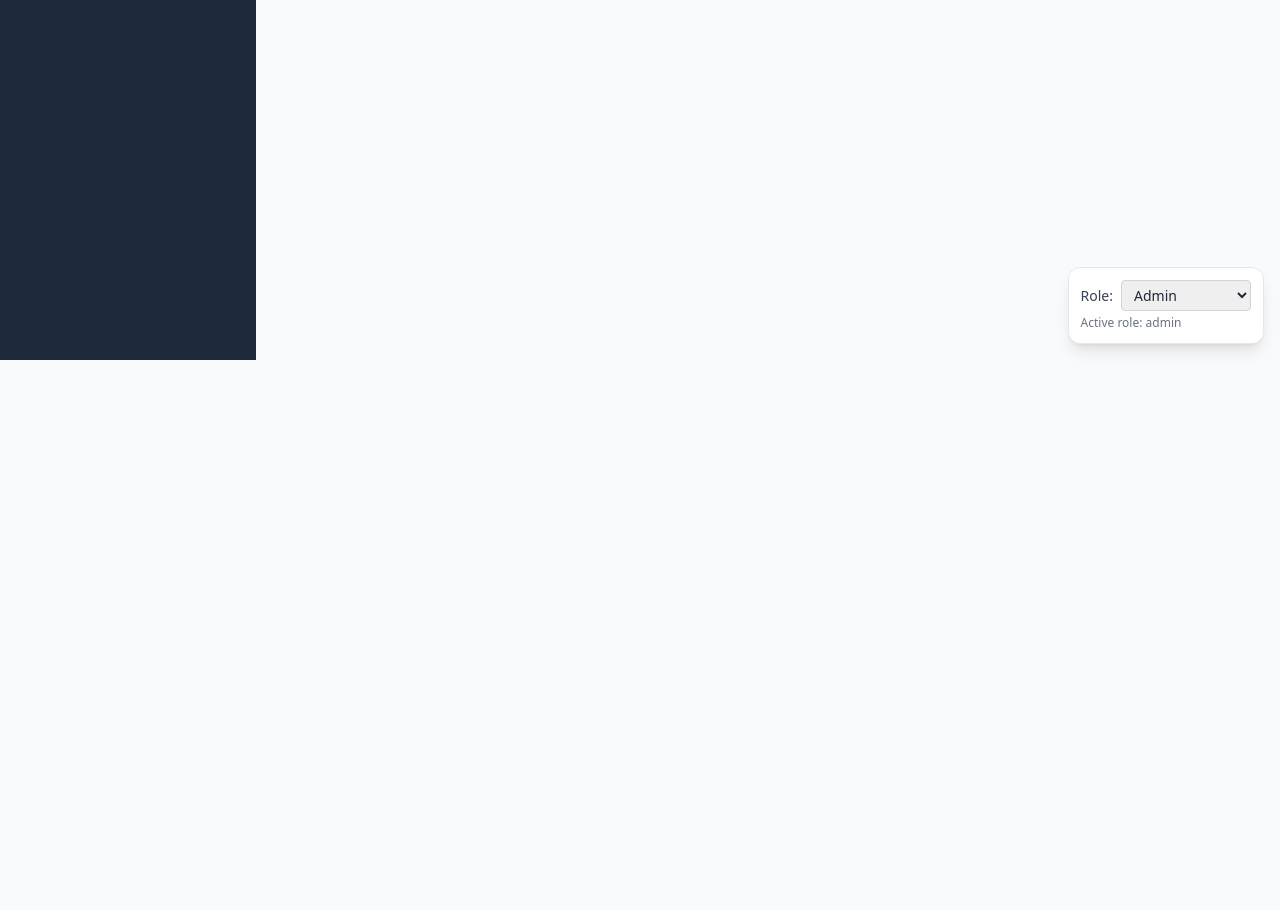
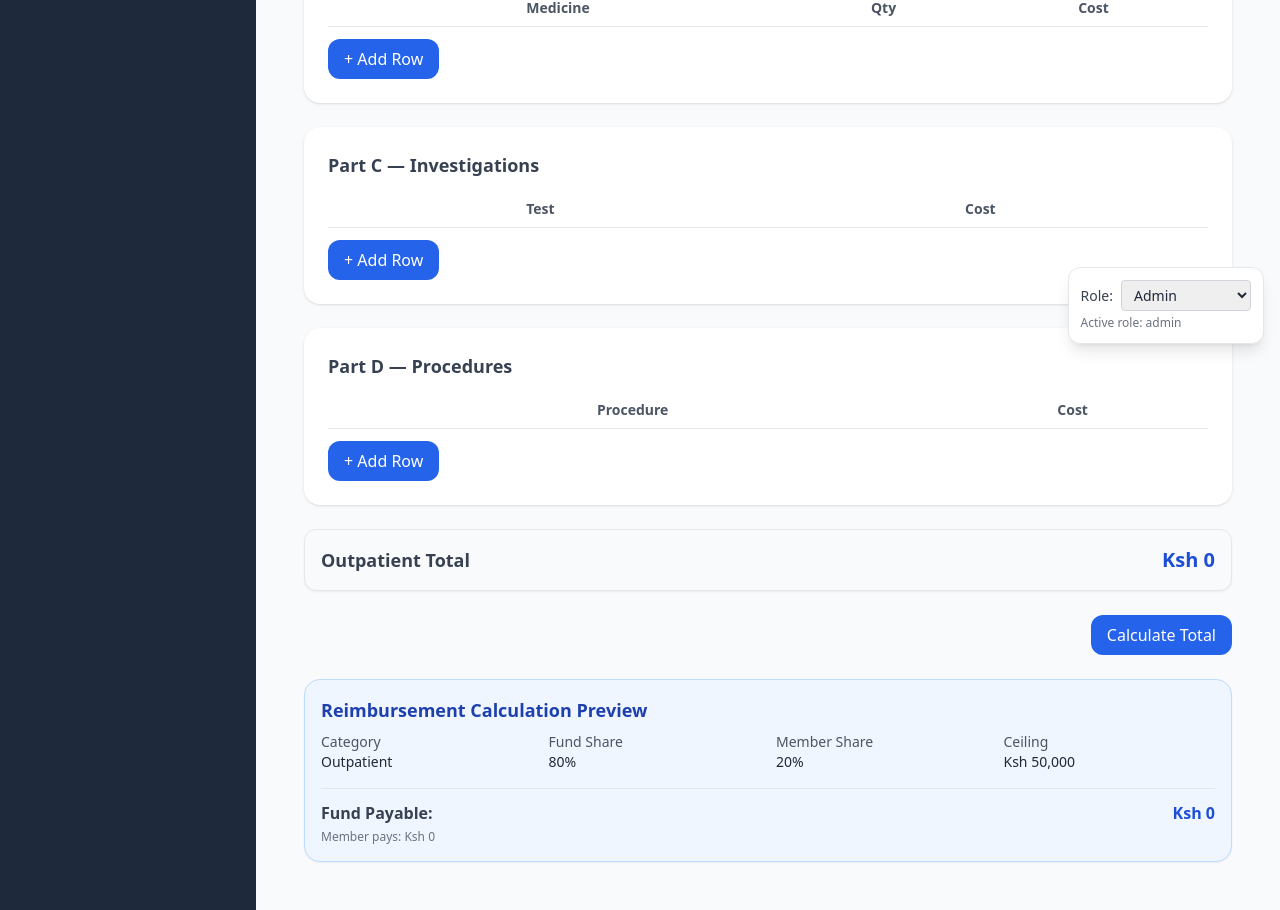
Before and after one commit to Jabrahamjohn/Sgssportal, a React (Vite) app: page /claims/outpatient in a window 1280 px wide. Before the commit this address led to /. Shown: the part 440-1350 px from the top of the page. Before the commit the page ends 800 px from the top, so only its background shows below. Built offline with nearby package versions, Linux system fonts and the light colour scheme.

Commit message:
add claims management features: implement ClaimsDashboard, ClaimSection, ClaimItemsTable, and TotalsCard; create Outpatient, Inpatient, and Chronic claim forms; add reimbursement preview and database schema for reimbursement scales

```diff
--- a/src/App.tsx
+++ b/src/App.tsx
@@ -11,6 +11,10 @@ import Header from './components/layout/Header'
 import Sidebar from './components/layout/Sidebar'
 import RoleSwitcher from './components/RoleSwitcher'
 import MockUserBanner from './components/MockUserBanner'
+import ClaimsDashboard from './pages/claims/ClaimsDashboard'
+import OutpatientClaimForm from './pages/claims/OutpatientClaimForm'
+import InpatientClaimForm from './pages/claims/InpatientClaimForm'
+import ChronicClaimForm from './pages/claims/ChronicClaimForm'
 
 export default function App() {
   return (
@@ -27,6 +31,11 @@ export default function App() {
             <Route path="/admin" element={<AdminDashboard />} />
             <Route path="/admin/reimbursement-scales" element={<ReimbursementScales />} />
             <Route path="/admin/membership-types" element={<MembershipTypes />} />
+            <Route path="/claims" element={<ClaimsDashboard />} />
+<Route path="/claims/outpatient" element={<OutpatientClaimForm />} />
+<Route path="/claims/inpatient" element={<InpatientClaimForm />} />
+<Route path="/claims/chronic" element={<ChronicClaimForm />} />
+
             <Route path="*" element={<Navigate to="/" replace />} />
           </Routes>
         </main>
--- /dev/null
+++ b/src/components/claims/ClaimItemsTable.tsx
@@ -0,0 +1,48 @@
+import React from 'react'
+import { Button } from '../ui/Button'
+
+interface Props {
+  items: any[]
+  setItems: (items: any[]) => void
+  columns: string[]
+}
+
+export const ClaimItemsTable: React.FC<Props> = ({ items, setItems, columns }) => {
+  const addRow = () => setItems([...items, Object.fromEntries(columns.map(c => [c.toLowerCase(), '']))])
+
+  const updateCell = (i: number, field: string, value: any) => {
+    const updated = [...items]
+    updated[i][field.toLowerCase()] = value
+    setItems(updated)
+  }
+
+  return (
+    <div>
+      <table className="w-full border-collapse text-sm">
+        <thead>
+          <tr className="border-b text-gray-600">
+            {columns.map((col) => (
+              <th key={col} className="py-2">{col}</th>
+            ))}
+          </tr>
+        </thead>
+        <tbody>
+          {items.map((item, i) => (
+            <tr key={i} className="border-b">
+              {columns.map((col) => (
+                <td key={col}>
+                  <input
+                    className="border rounded px-2 py-1 w-full"
+                    value={item[col.toLowerCase()] || ''}
+                    onChange={(e) => updateCell(i, col, e.target.value)}
+                  />
+                </td>
+              ))}
+            </tr>
+          ))}
+        </tbody>
+      </table>
+      <Button className="mt-3" onClick={addRow}>+ Add Row</Button>
+    </div>
+  )
+}
--- a/src/components/claims/ClaimSection.tsx
+++ b/src/components/claims/ClaimSection.tsx
@@ -0,0 +1,8 @@
+import React from 'react'
+
+export const ClaimSection: React.FC<{ title: string; children: React.ReactNode }> = ({ title, children }) => (
+  <section className="bg-white rounded-2xl shadow p-6 space-y-3">
+    <h2 className="text-lg font-semibold text-gray-700">{title}</h2>
+    <div>{children}</div>
+  </section>
+)
--- /dev/null
+++ b/src/components/claims/ReimbursementPreview.tsx
@@ -0,0 +1,46 @@
+import React from 'react'
+
+interface Props {
+  total: number
+  category: string // Outpatient, Inpatient, Chronic
+  scales: { category: string; fund_share: number; member_share: number; ceiling: number }[]
+}
+
+export default function ReimbursementPreview({ total, category, scales }: Props) {
+  const rule = scales.find((s) => s.category.toLowerCase() === category.toLowerCase())
+  if (!rule) return null
+
+  const fundPortion = (total * rule.fund_share) / 100
+  const memberPortion = (total * rule.member_share) / 100
+  const payable = Math.min(fundPortion, rule.ceiling)
+
+  return (
+    <div className="bg-blue-50 border border-blue-200 rounded-2xl p-4 mt-6 shadow-sm">
+      <h2 className="text-lg font-semibold text-blue-800 mb-2">Reimbursement Calculation Preview</h2>
+      <div className="grid grid-cols-2 md:grid-cols-4 gap-4 text-sm">
+        <div>
+          <p className="text-gray-600">Category</p>
+          <p className="font-medium">{category}</p>
+        </div>
+        <div>
+          <p className="text-gray-600">Fund Share</p>
+          <p className="font-medium">{rule.fund_share}%</p>
+        </div>
+        <div>
+          <p className="text-gray-600">Member Share</p>
+          <p className="font-medium">{rule.member_share}%</p>
+        </div>
+        <div>
+          <p className="text-gray-600">Ceiling</p>
+          <p className="font-medium">Ksh {rule.ceiling.toLocaleString()}</p>
+        </div>
+      </div>
+
+      <div className="mt-4 border-t pt-3 flex justify-between text-base">
+        <span className="font-semibold text-gray-700">Fund Payable:</span>
+        <span className="font-semibold text-blue-700">Ksh {payable.toLocaleString()}</span>
+      </div>
+      <p className="text-xs text-gray-500 mt-1">Member pays: Ksh {memberPortion.toLocaleString()}</p>
+    </div>
+  )
+}
--- a/src/components/claims/TotalsCard.tsx
+++ b/src/components/claims/TotalsCard.tsx
@@ -0,0 +1,15 @@
+import React from 'react'
+
+interface TotalsCardProps {
+  title: string
+  amount: number
+}
+
+export default function TotalsCard({ title, amount }: TotalsCardProps) {
+  return (
+    <div className="border rounded-xl bg-gray-50 p-4 flex items-center justify-between shadow-sm">
+      <h3 className="text-lg font-semibold text-gray-700">{title}</h3>
+      <p className="text-xl font-bold text-blue-700">Ksh {amount.toLocaleString()}</p>
+    </div>
+  )
+}
--- a/src/pages/claims/ChronicClaimForm.tsx
+++ b/src/pages/claims/ChronicClaimForm.tsx
@@ -1,7 +1,7 @@
 import React, { useState } from 'react'
 import { ClaimSection } from '../../components/claims/ClaimSection'
 import { Button } from '../../components/ui/Button'
-import { TotalsCard } from '../../components/claims/TotalsCard'
+import TotalsCard  from '../../components/claims/TotalsCard'
 
 export default function ChronicClaimForm() {
   const [doctor, setDoctor] = useState('')
--- a/src/pages/claims/InpatientClaimForm.tsx
+++ b/src/pages/claims/InpatientClaimForm.tsx
@@ -1,7 +1,7 @@
 import React, { useState } from 'react'
 import { ClaimSection } from '../../components/claims/ClaimSection'
 import { ClaimItemsTable } from '../../components/claims/ClaimItemsTable'
-import { TotalsCard } from '../../components/claims/TotalsCard'
+import TotalsCard  from '../../components/claims/TotalsCard'
 import { Button } from '../../components/ui/Button'
 
 export default function InpatientClaimForm() {
--- a/src/pages/claims/OutpatientClaimForm.tsx
+++ b/src/pages/claims/OutpatientClaimForm.tsx
@@ -2,7 +2,9 @@ import React, { useState } from 'react'
 import { Button } from '../../components/ui/Button'
 import { ClaimSection } from '../../components/claims/ClaimSection'
 import { ClaimItemsTable } from '../../components/claims/ClaimItemsTable'
-import { TotalsCard } from '../../components/claims/TotalsCard'
+import TotalsCard  from '../../components/claims/TotalsCard'
+import ReimbursementPreview from '../../components/claims/ReimbursementPreview'
+
 
 export default function OutpatientClaimForm() {
   const [consultations, setConsultations] = useState<any[]>([])
@@ -20,29 +22,7 @@ export default function OutpatientClaimForm() {
 
   return (
     <div className="p-6 space-y-6">
-      <h1 className="text-2xl font-semibold text-gray-800"> import React, { useState } from 'react'
-import { Button } from '../../components/ui/Button'
-import { ClaimSection } from '../../components/claims/ClaimSection'
-import { ClaimItemsTable } from '../../components/claims/ClaimItemsTable'
-import { TotalsCard } from '../../components/claims/TotalsCard'
-
-export default function OutpatientClaimForm() {
-  const [consultations, setConsultations] = useState<any[]>([])
-  const [medicines, setMedicines] = useState<any[]>([])
-  const [investigations, setInvestigations] = useState<any[]>([])
-  const [procedures, setProcedures] = useState<any[]>([])
-
-  const [totals, setTotals] = useState({ grandTotal: 0 })
-
-  const calculateTotal = () => {
-    const sum = (arr: any[]) => arr.reduce((a, b) => a + (Number(b.cost) || 0), 0)
-    const total = sum(consultations) + sum(medicines) + sum(investigations) + sum(procedures)
-    setTotals({ grandTotal: total })
-  }
-
-  return (
-    <div className="p-6 space-y-6">
-      <h1 className="text-2xl font-semibold text-gray-800"> 💊 Outpatient Claim Form</h1>
+      <h1 className="text-2xl font-semibold text-gray-800">Outpatient Claim Form</h1>
 
       <ClaimSection title="Part A — Consultations">
         <ClaimItemsTable items={consultations} setItems={setConsultations} columns={['Date', 'Diagnosis', 'Charge']} />
@@ -65,32 +45,15 @@ export default function OutpatientClaimForm() {
       <div className="flex justify-end">
         <Button onClick={calculateTotal}>Calculate Total</Button>
       </div>
+      <ReimbursementPreview
+  total={totals.grandTotal}
+  category="Outpatient"
+  scales={[
+    { category: 'Outpatient', fund_share: 80, member_share: 20, ceiling: 50000 },
+    { category: 'Inpatient', fund_share: 85, member_share: 15, ceiling: 200000 },
+    { category: 'Chronic', fund_share: 60, member_share: 40, ceiling: 120000 },
+  ]}
+/>
     </div>
   )
 }
-Outpatient Claim Form</h1>
-
-      <ClaimSection title="Part A — Consultations">
-        <ClaimItemsTable items={consultations} setItems={setConsultations} columns={['Date', 'Diagnosis', 'Charge']} />
-      </ClaimSection>
-
-      <ClaimSection title="Part B — Medicines/Injections">
-        <ClaimItemsTable items={medicines} setItems={setMedicines} columns={['Medicine', 'Qty', 'Cost']} />
-      </ClaimSection>
-
-      <ClaimSection title="Part C — Investigations">
-        <ClaimItemsTable items={investigations} setItems={setInvestigations} columns={['Test', 'Cost']} />
-      </ClaimSection>
-
-      <ClaimSection title="Part D — Procedures">
-        <ClaimItemsTable items={procedures} setItems={setProcedures} columns={['Procedure', 'Cost']} />
-      </ClaimSection>
-
-      <TotalsCard title="Outpatient Total" amount={totals.grandTotal} />
-
-      <div className="flex justify-end">
-        <Button onClick={calculateTotal}>Calculate Total</Button>
-      </div>
-    </div>
-  )
-}
```
Also changed, not shown: 1 other file (tests, documents, lock files or other folders).
